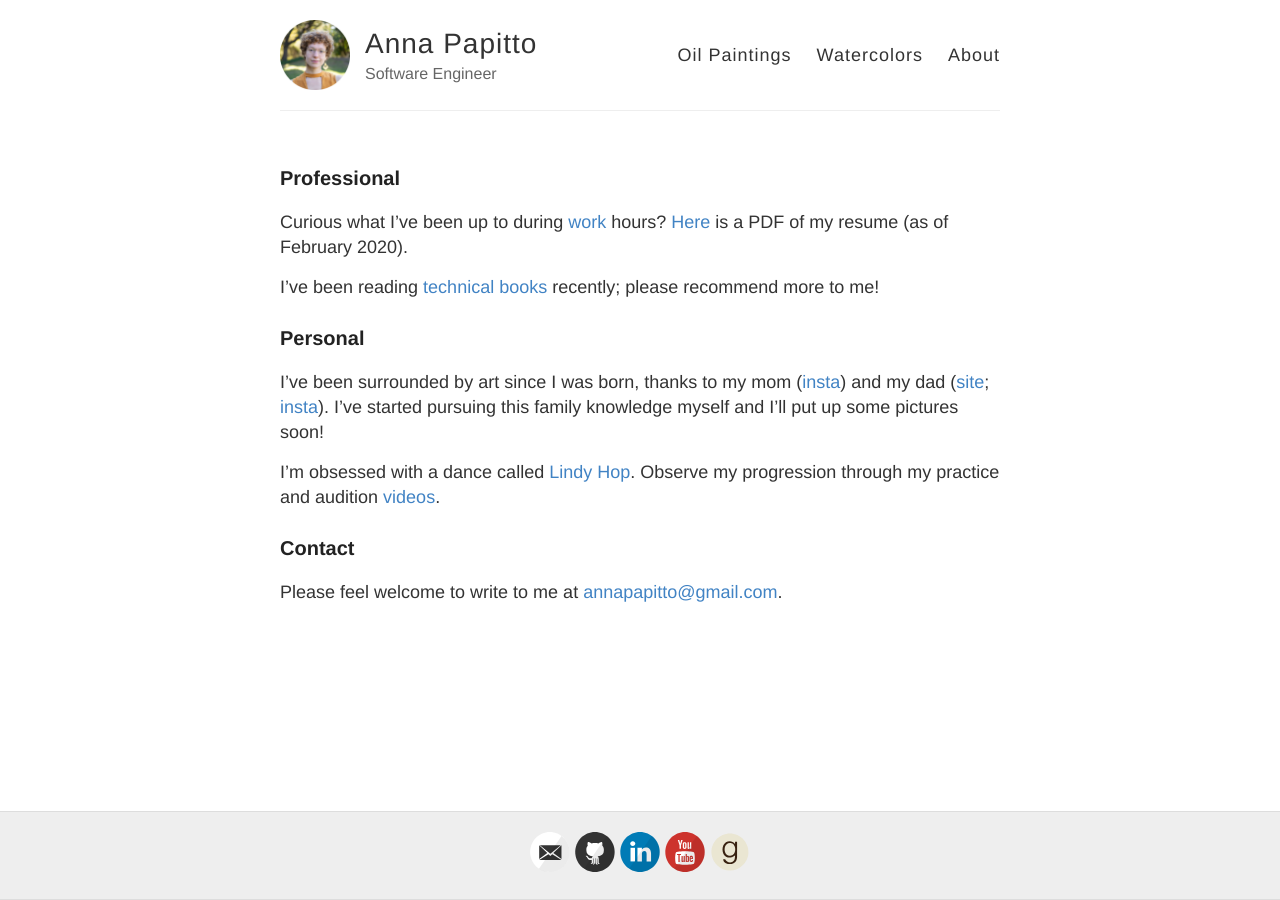
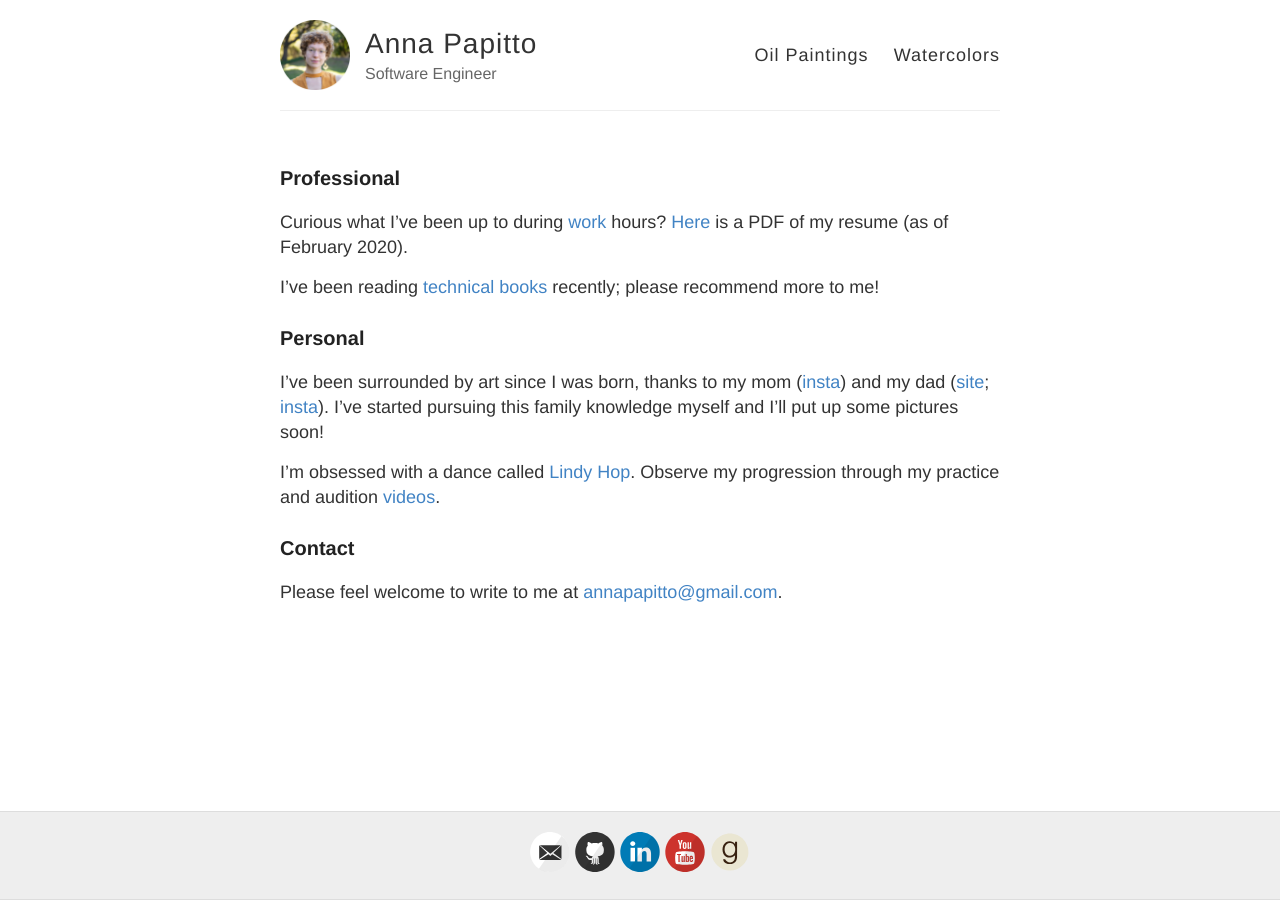
Before and after one commit to annapapitto/annapapitto.github.io, a Jekyll site: the page built from index.md, in a window 1280 px wide. Built offline with Jekyll 4.4.1, drawn with Linux system fonts in a browser that asks for light colours.

Commit message:
Remove About nav for now

```diff
--- a/_layouts/default.html
+++ b/_layouts/default.html
@@ -31,7 +31,7 @@
             <!-- <a href="{{ site.baseurl }}/blog">Blog</a> -->
             <a href="{{ site.baseurl }}/oil">Oil Paintings</a>
             <a href="{{ site.baseurl }}/watercolor">Watercolors</a>
-            <a href="{{ site.baseurl }}/">About</a>
+            <!-- <a href="{{ site.baseurl }}/">About</a> -->
           </nav>
         </header>
       </div>
```
